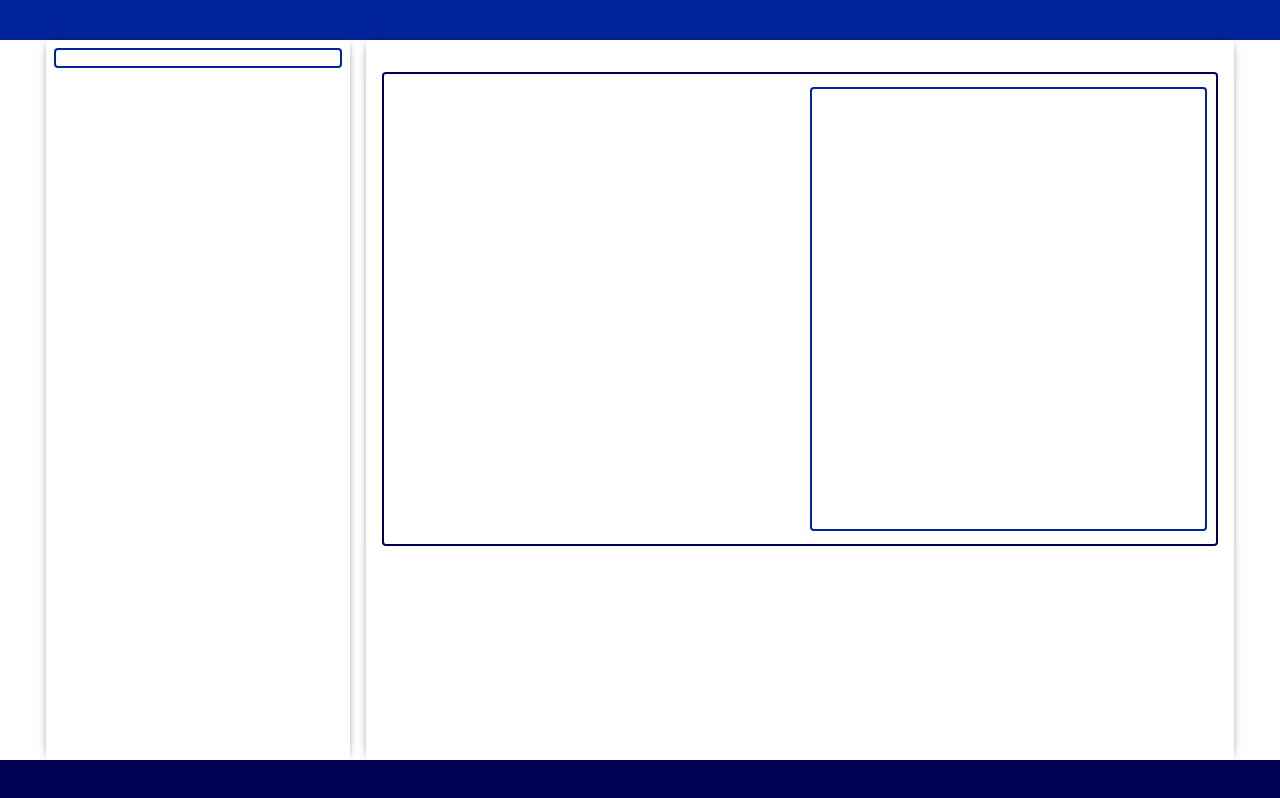
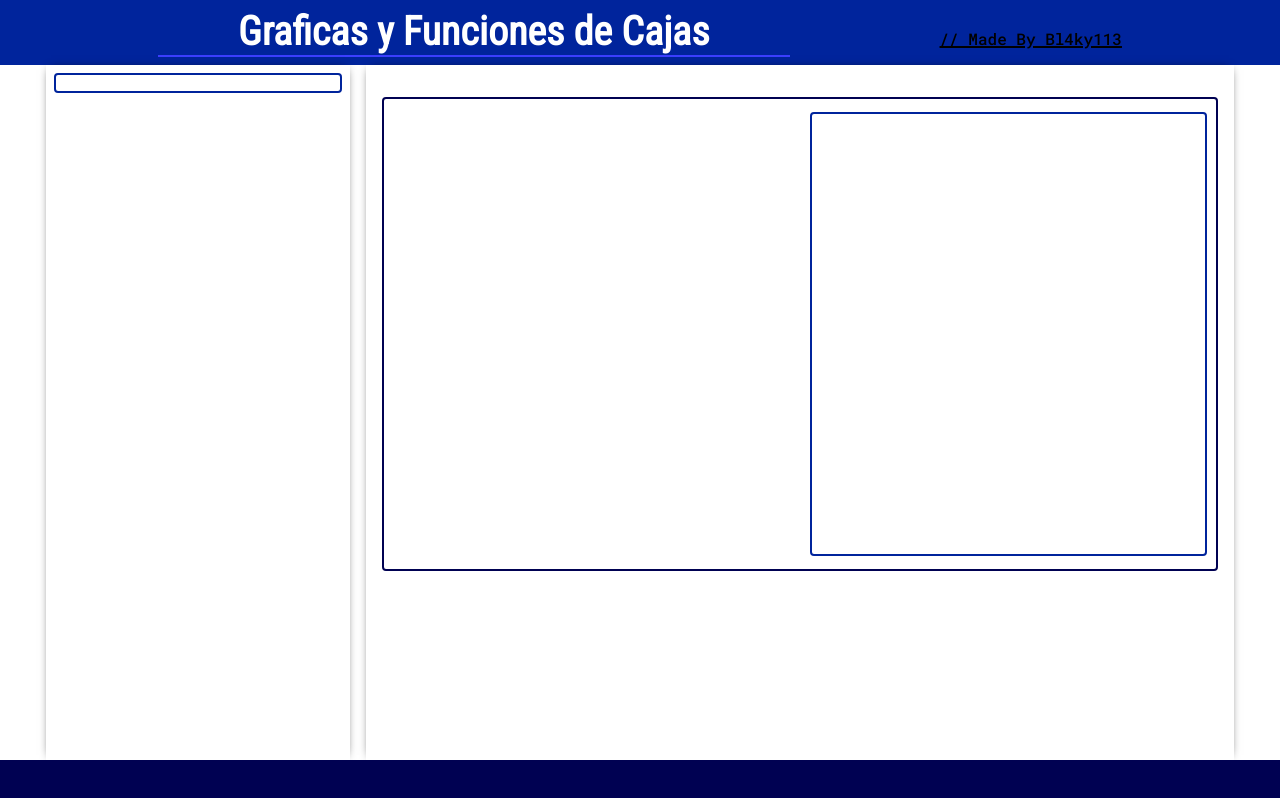
Before and after one commit to Bl4ky113/graficas_cajas, a plain HTML site: page index.html in a window 1280 px wide. Drawn offline with Linux system fonts and the light colour scheme.

Commit message:
Addded style to the header

```diff
--- a/index.html
+++ b/index.html
@@ -6,10 +6,10 @@
   <meta name="author" content="Bl4ky113">
   <meta name="description" content="Remake of the Excercise made for my math teacher Abdon">
   <meta name="viewport" content="width=device-width, initial-scale=1.0">
-  <title>Graficas de Cajas</title>
+  <title>Graficas y Funciones de Cajas</title>
   <link rel="preconnect" href="https://fonts.googleapis.com">
   <link rel="preconnect" href="https://fonts.gstatic.com" crossorigin>
-  <link href="https://fonts.googleapis.com/css2?family=Roboto+Mono:wght@500&family=Roboto+Slab&family=Roboto:ital,wght@0,400;0,500;0,700;1,400&display=swap" rel="stylesheet">
+  <link href="https://fonts.googleapis.com/css2?family=Roboto+Condensed:ital,wght@0,400;1,700&family=Roboto+Mono:wght@500&family=Roboto+Slab&family=Roboto:ital,wght@0,400;0,500;0,700;1,400&display=swap" rel="stylesheet">
   <script src="https://kit.fontawesome.com/996d4da3f6.js" crossorigin="anonymous"></script>
   <link rel="stylesheet" href="./src/css/style.css">
   <link rel="apple-touch-icon" sizes="180x180" href="./src/img/apple-touch-icon.png">
@@ -22,7 +22,8 @@
 <body>
   <div class="wrapper">
     <header class="header">
-
+      <h1 class="header__title">Graficas y Funciones de Cajas</h1>
+      <h3 class="header__text">// Made By Bl4ky113</h3>
     </header>
     <div class="nav-wrapper">
       <nav class="nav">
--- a/src/scss/style.scss
+++ b/src/scss/style.scss
@@ -23,9 +23,29 @@ $color_white: #fff;
 }
 
 .header {
+  padding: 0.5rem;
+
   background-color: $color_base;
 
   grid-area: header;
+
+  display: flex;
+  justify-content: space-evenly;
+  align-items: baseline;
+
+  .header__title {
+    border-bottom: 2px solid $color_light;
+    padding: 0 5rem;
+
+    color: $color_white;
+    font: 700 2.5rem "Roboto Condensed", sans-serif;
+  }
+
+  .header__text {
+    color: $color_black;
+    font: 500 1rem "Roboto Mono", monospace;
+    text-decoration: underline solid $color_black 2px;
+  }
 }
 
 .nav-wrapper {
```
Also changed, not shown: src/css/style.css.
